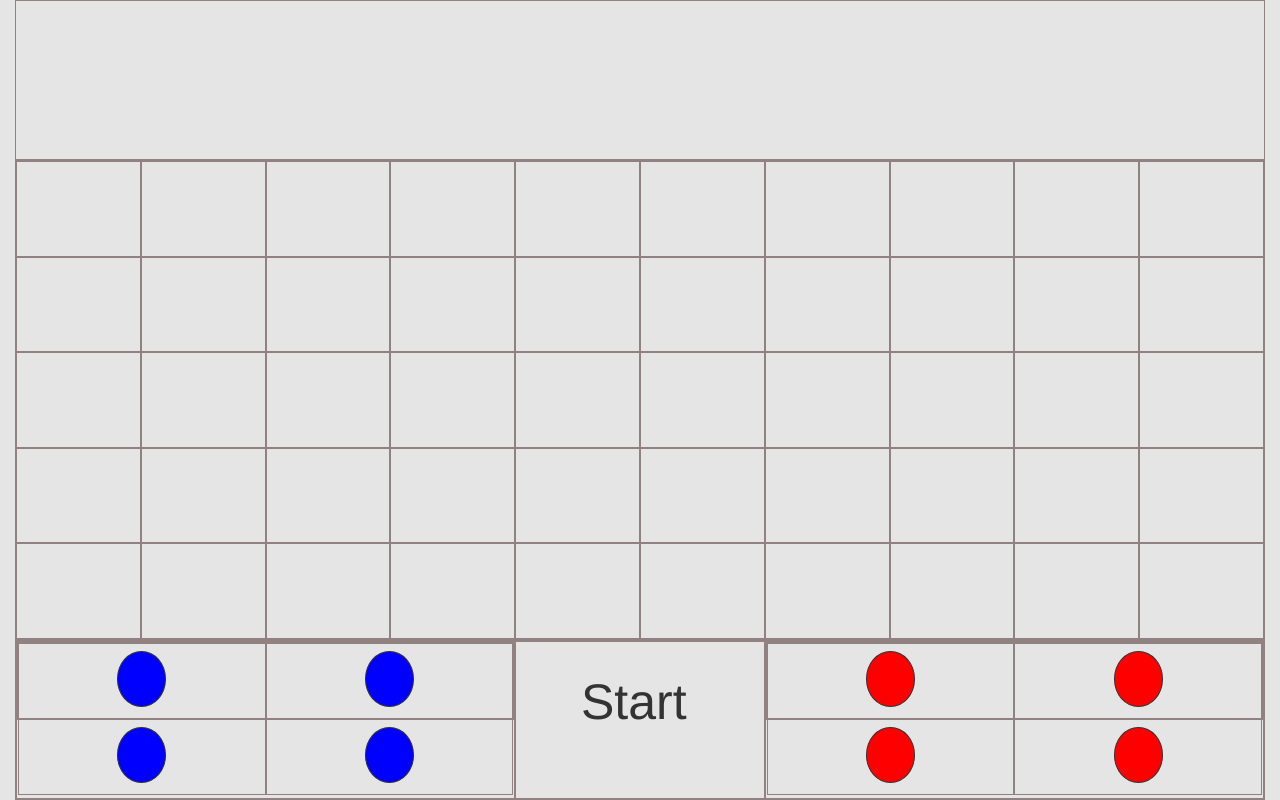
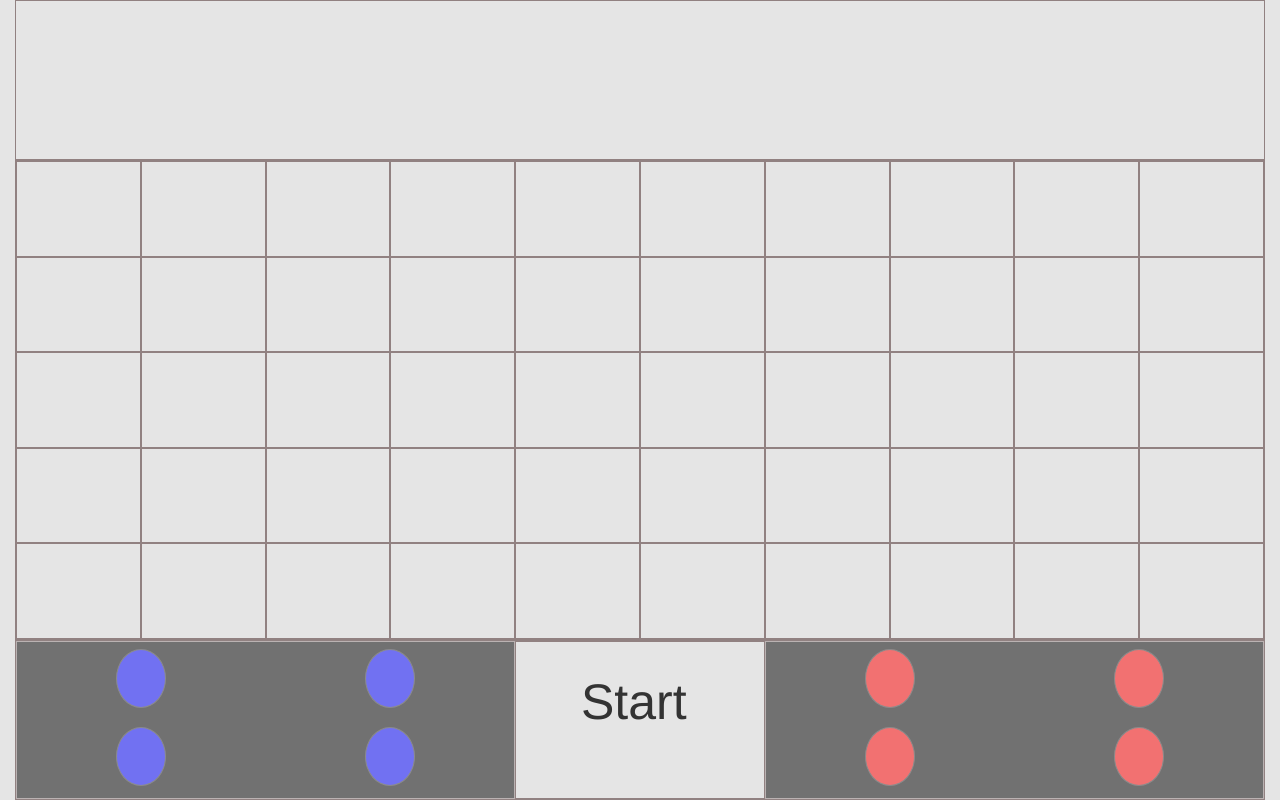
Before and after one commit to devbiratory/myLudo, an Angular app: page / in a window 1280 px wide. Built offline with nearby package versions, Linux system fonts and the light colour scheme.

Commit message:
stable play count increase, turns alternating on condition, design update pre/post start

```diff
--- a/src/app/game/game.component.html
+++ b/src/app/game/game.component.html
@@ -77,7 +77,7 @@
   <!-- basically the footer div to show stats, the turn, the options and the players who are still waiting  -->
   <div class="footerStatsDiv">
 
-    <div class="footerStatsOne">
+    <div class="footerStatsOne" [class.active]="database.currentTeam == 'T1'" [class.waiting]="!database.isGameOn">
       <div class="gitiRow {{ database.teams.T1.color }}">
         <div *ngFor="let teamPlayer of generateArray(database.teams.T1.players); let i = index" class="gitiBlock">
           <div (click)="moveIt('T1', i)" class="giti"></div>
@@ -90,14 +90,15 @@
         Start
       </div>
       <div (click)="roll()" class="playMessage" *ngIf="database.currentTeam">
-        Roll {{database.currentTeam}}
+        <!-- <span *ngIf="!database.isRollAwaited"> Roll {{database.currentTeam}} </span> -->
+        <span *ngIf="!database.isRollAwaited"> {{database.currentRoll}} </span>
         <i *ngIf="database.isRollAwaited" class="fas fa-dice"></i>
       </div>
     </div>
 
 
 
-    <div class="footerStatsThree">
+    <div class="footerStatsThree" [class.active]="database.currentTeam == 'T2'" [class.waiting]="!database.isGameOn">
       <div class="gitiRow {{ database.teams.T2.color }}">
         <div *ngFor="let teamPlayer of generateArray(database.teams.T2.players); let i = index" class="gitiBlock">
           <div (click)="moveIt('T2', i)" class="giti"></div>
--- a/src/app/game/game.component.scss
+++ b/src/app/game/game.component.scss
@@ -43,6 +43,16 @@
     float: left;
     width: 40%;
     height: 100%;
+    background: black;
+}
+
+.footerStatsOne.active{
+    box-shadow: 10px 0px 50px red;
+}
+
+.footerStatsOne.waiting{
+    opacity: 0.5;
+    cursor: not-allowed;
 }
 
 .footerStatsTwo{
@@ -58,19 +68,29 @@
     float: left;
     width: 40%;
     height: 100%;
+    background: black;
+}
+
+.footerStatsThree.active{
+    box-shadow: 10px 0px 50px red;
+}
+
+.footerStatsThree.waiting{
+    opacity: 0.5;
+    cursor: not-allowed;
 }
 
 .gitiRow{
     float: left;
     width: 100%;
     height: 50%;
-    border: 1px solid #918181;
+    // border: 1px solid #918181;
 }
 
 .gitiRow .gitiBlock{
     float: left;
     width: 50%;
-    border: 1px solid #918181;
+    // border: 1px solid #918181;
     height: 100%;
 }
 
--- a/src/app/game/game.component.ts
+++ b/src/app/game/game.component.ts
@@ -15,19 +15,19 @@ export class GameComponent implements OnInit {
         players: {
           0: {
             status: "B",
-            position: '0'
+            position: 0
           },
           1: {
             status: "B",
-            position: '0'
+            position: 0
           },
           2: {
             status: "B",
-            position: '0'
+            position: 0
           },
           3: {
             status: "B",
-            position: '0'
+            position: 0
           }
         }
       },
@@ -36,19 +36,19 @@ export class GameComponent implements OnInit {
         players: {
           0: {
             status: "B",
-            position: '0'
+            position: 0
           },
           1: {
             status: "B",
-            position: '0'
+            position: 0
           },
           2: {
             status: "B",
-            position: '0'
+            position: 0
           },
           3: {
             status: "B",
-            position: '0'
+            position: 0
           }
         }
       },
@@ -56,7 +56,7 @@ export class GameComponent implements OnInit {
     possibleColors: ['red', 'blue', 'yellow', 'green'],
     currentTeam: '',
     isRollAwaited: false,
-    currentRoll: '0',
+    currentRoll: 0,
     isGameOn: false,
     isWinner: 'T1 || T2'
   }
@@ -126,6 +126,7 @@ export class GameComponent implements OnInit {
     const playerChosen = 'T' + randomTurnNumber;
     this.database.currentTeam = playerChosen
     this.database.isRollAwaited = true;
+    console.log(this.database.currentTeam + ' to play')
   }
   // check how much to roll and set in db
   // combination of isRollAwaited and currentRoll is formed which is what will make the function that makes the giti move work because this is what will be checked there
@@ -134,6 +135,31 @@ export class GameComponent implements OnInit {
     // update currentRoll (1 - 6)
     const currentRoll = Math.floor(Math.random() * (6 - 1 + 1)) + 1;
     this.database.currentRoll = currentRoll;
+
+
+    console.log('rolled a ' + this.database.currentRoll)
+    this.database.isRollAwaited = false;
+  }
+  moveIt(team: any, index: number) {
+
+
+    // now here move it as much then turn isRollAwaited off and currentRoll 0
+    // update status to M and W and overall win checks here?
+    // update status to M means its moving
+    this.database.teams[team].players[index].status = 'M'
+
+    let previousVal = parseInt(this.database.teams[team].players[index].position)
+    this.database.teams[team].players[index].position = previousVal + parseInt(this.database.currentRoll)
+
+
+    this.database.isRollAwaited = true;
+    this.checkIfReached(team);
+    this.checkIfWon(team);
+
+    this.changeTeamTurn()
+
+    console.log(this.database.teams.T1.players)
+    console.log(this.database.teams.T2.players)
   }
   changeTeamTurn() {
 
@@ -148,43 +174,10 @@ export class GameComponent implements OnInit {
       // change team means set a new team in its place
       teamsArr.splice(currentTeamIndex, 1)
       this.database.currentTeam = teamsArr[0]
-      console.log('changed teams!!!  old + '+ currentTeam + 'new is '+this.database.currentTeam)
     }
     else {
       // do nothing bro we got a 6
       console.log('do nothing bro we got a 6')
-    }
-  }
-  moveIt(team: any, index: number){
-
-    // 2 conditions just for clarity right now
-    // will combine and reduce to one consice later
-    if(this.database.isGameOn && this.database.currentTeam && this.database.currentRoll){
-      if(this.database.isRollAwaited && this.database.currentRoll){
-
-        console.log('WE GON MOVE IT '+this.database.currentRoll)
-        // now here move it as much then turn isRollAwaited off and currentRoll 0
-        // update status to M and W and overall win checks here?
-        // update status to M means its moving
-        this.database.teams[team].players[index].status = 'M'
-
-        let previousVal = parseInt(this.database.teams[team].players[index].position)
-        this.database.teams[team].players[index].position = previousVal + parseInt(this.database.currentRoll)
-
-        this.database.isRollAwaited = false;
-        this.database.currentRoll = 0;
-
-        this.checkIfReached(team);
-        this.checkIfWon(team);
-
-
-        this.changeTeamTurn()
-      }
-      else{
-        console.log('just to check, wont happen')
-      }
-      console.log('after movement check')
-      console.log(this.database.teams)
     }
   }
   randomNumberGiver(min, max) {
@@ -196,32 +189,29 @@ export class GameComponent implements OnInit {
     return Object.keys(obj).map((key) => { return obj[key] });
   }
 
-  checkIfReached(team: string){
+  checkIfReached(team: string) {
 
-    console.log('checking if reached')
-    for(let player in this.database.teams[team].players){
+    for (let player in this.database.teams[team].players) {
 
-      if(this.database.teams[team].players[player].position >= 50){
+      if (this.database.teams[team].players[player].position >= 50) {
 
         this.database.teams[team].players[player].status = 'W'
         alert('THIS ONE REACHED!!!!')
       }
     }
   }
-  checkIfWon(team: string){
+  checkIfWon(team: string) {
 
-    console.log('checking if won')
     let ifWon = true
-    for(let player in this.database.teams[team].players){
-      console.log(player)
-      if(this.database.teams[team].players[player].position < 50)
+    for (let player in this.database.teams[team].players) {
+
+      if (this.database.teams[team].players[player].position < 50)
         ifWon = false
     }
-    if(ifWon){
-      console.log('WON!!!!!')
+    if (ifWon) {
       alert('WON!!!!!')
-    } else{
-      console.log('did not win')
+    } else {
+
     }
   }
 }
```
